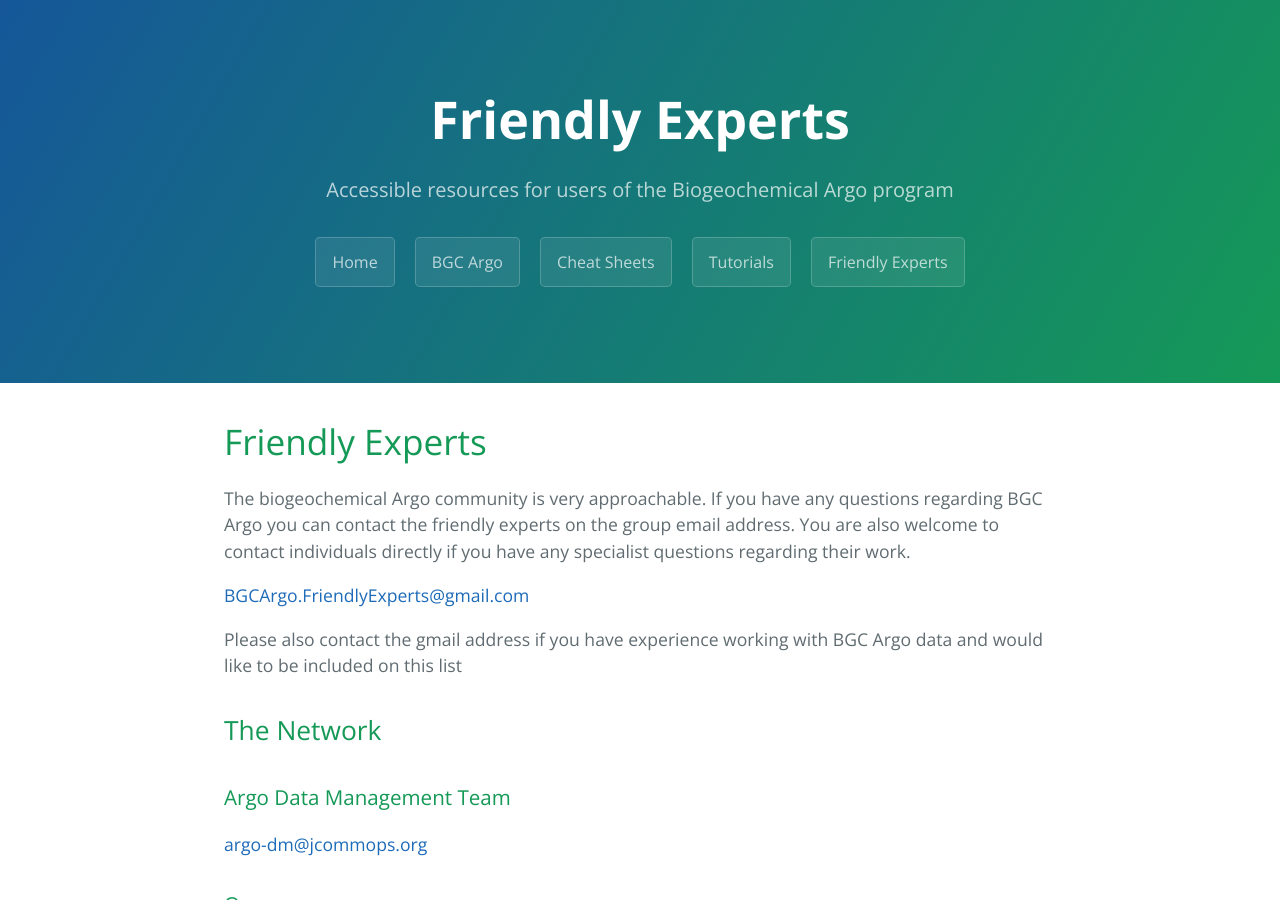
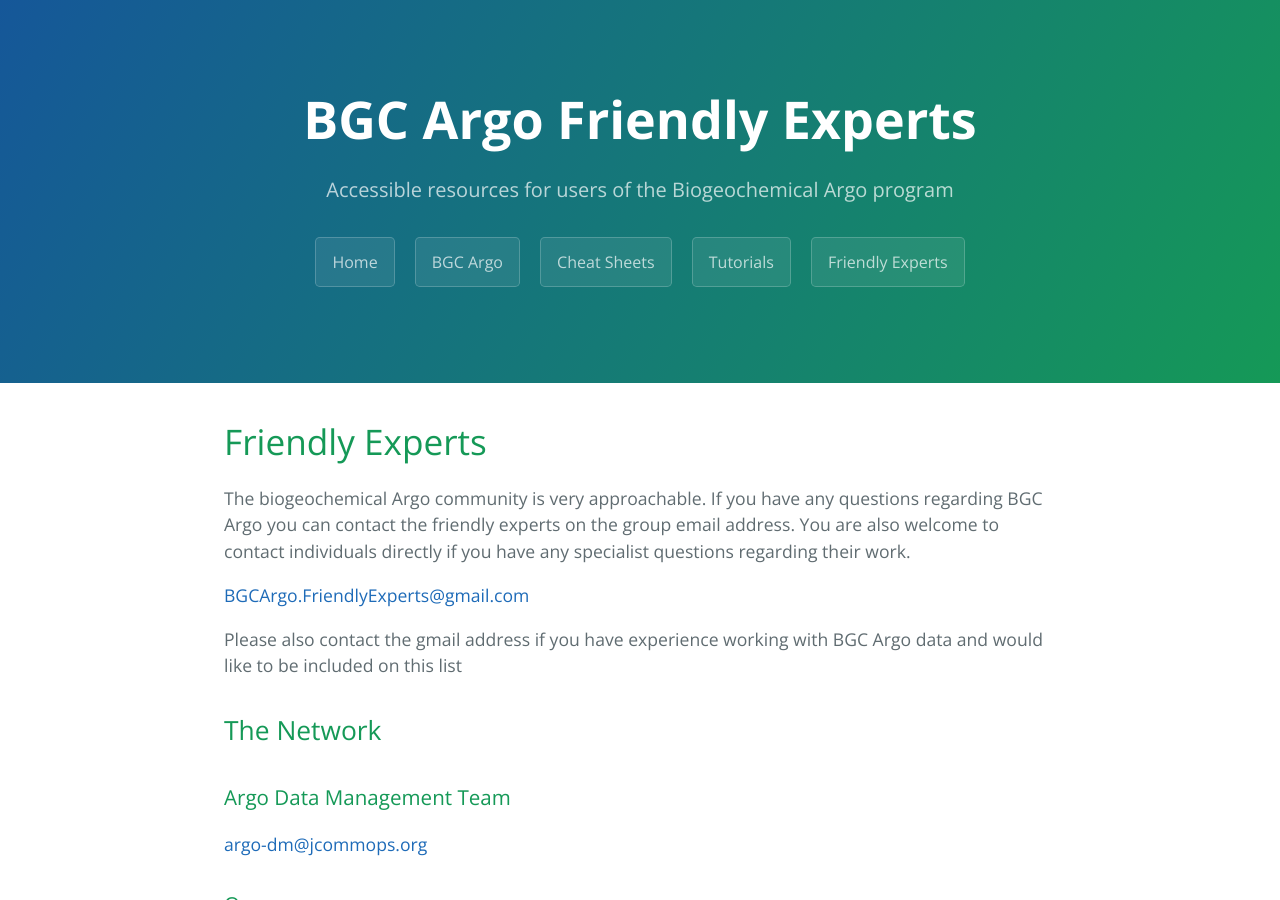
Before and after one commit to KimBaldry/FriendlyExperts, a Jekyll site: the page built from FriendlyExperts/index.md, in a window 1280 px wide and 900 px high. Built offline with Jekyll 4.4.1, drawn with Linux system fonts in a browser that asks for light colours; our own code applies the rules of GitHub Pages for plain Markdown files; part of the change alters nothing that is shown.

Commit message:
Update index.md

```diff
--- a/FriendlyExperts/index.md
+++ b/FriendlyExperts/index.md
@@ -1,5 +1,7 @@
 ---
 layout: default
+title: BGC Argo Friendly Experts
+description: Accessible resources for users of the Biogeochemical Argo program
 ---
 
 # Friendly Experts
@@ -12,7 +14,7 @@ Please also contact the gmail address if you have experience working with BGC Ar
 ## The Network
 
 ### Argo Data Management Team
-[argo-dm@jcommops.org](argo-dm@jcommops.org)
+[argo-dm@jcommops.org](mailto:argo-dm@jcommops.org?)
 
 ### Oxygen
 Henry Bittig
```
